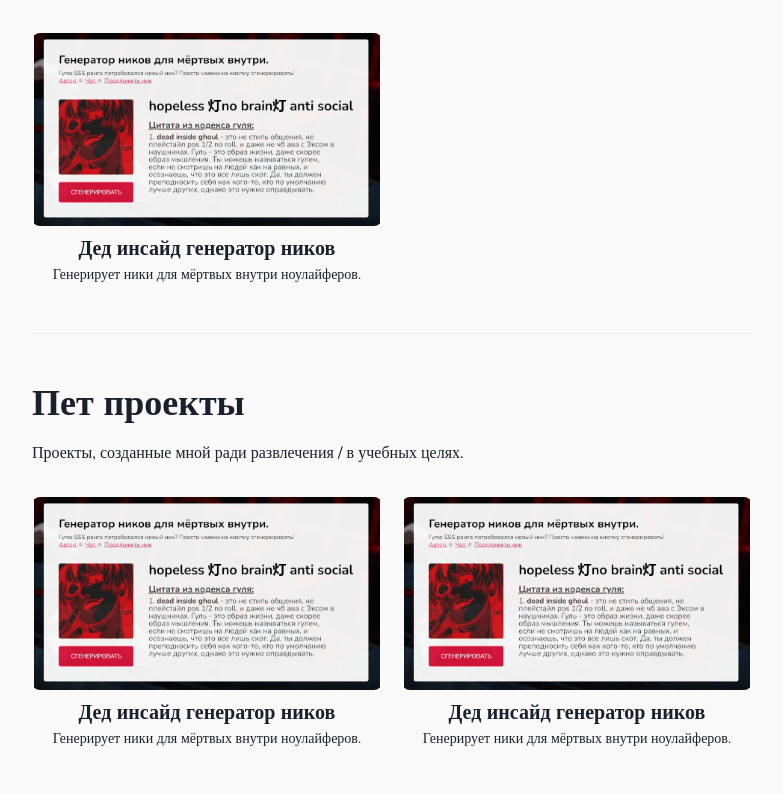
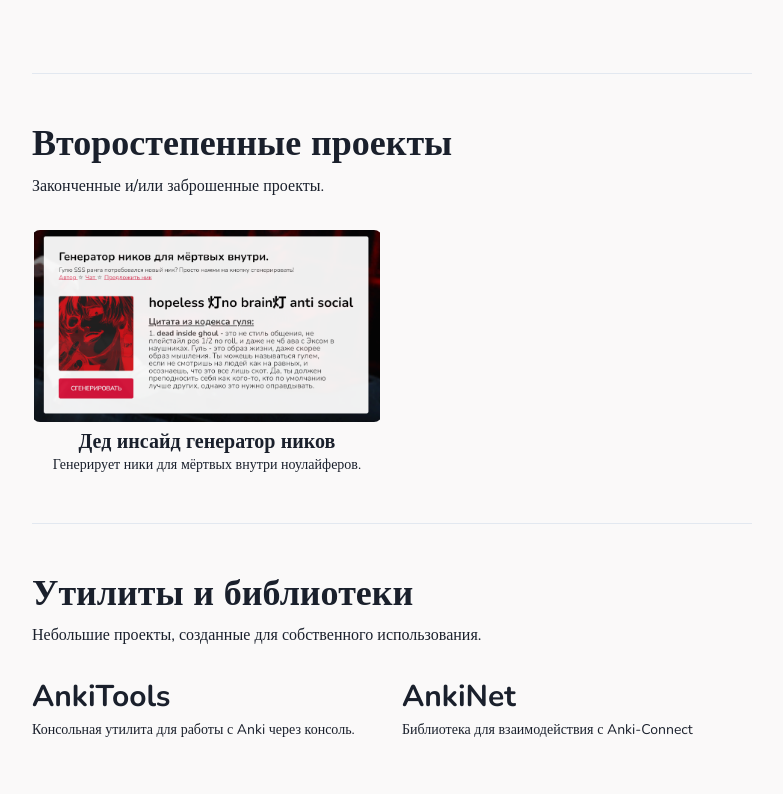
Before and after one commit to mindtnv/gbms, a Next.js app: page /projects in a window 1280 px wide. Shown: the part 366-1160 px from the top of the page, without its empty margins (248-1031 px from the left). Built offline with nearby package versions, Linux system fonts and the light colour scheme.

Commit message:
Refactor Projects

```diff
--- a/components/AppBlock.tsx
+++ b/components/AppBlock.tsx
@@ -9,7 +9,7 @@ export type AppBlockProps = {
 
 const AppBlock = ({ children, delay, ...props }: AppBlockProps) => {
   return (
-    <Box width="100%" as="div" {...props}>
+    <Box width="100%" as="main" {...props}>
       <motion.div
         animate={{ opacity: [0, 1], y: [30, 0] }}
         transition={{
--- a/components/Project.tsx
+++ /dev/null
@@ -1,46 +0,0 @@
-import Link from "next/link";
-import { Box, ChakraProps, LinkBox, Text } from "@chakra-ui/react";
-import Image from "next/image";
-
-export type ProjectProps = {
-  href: string;
-  image: string;
-  title: string;
-  summary: string;
-  target?: string;
-} & ChakraProps;
-
-const Project = ({
-  href,
-  image,
-  title,
-  summary,
-  target = "_blank",
-  ...props
-}: ProjectProps) => {
-  return (
-    <Box w="100%" textAlign="center" {...props}>
-      <Link href={href} scroll={false} passHref>
-        <LinkBox cursor="pointer" as="a" target={target}>
-          <Image
-            src={image}
-            alt={image}
-            width="100%"
-            height={55}
-            layout="responsive"
-            objectFit="contain"
-            style={{ borderRadius: ".5rem" }}
-          />
-          <Box>
-            <Text mt={2} fontSize={20} fontWeight="bold">
-              {title}
-            </Text>
-            <Text fontSize={14}>{summary}</Text>
-          </Box>
-        </LinkBox>
-      </Link>
-    </Box>
-  );
-};
-
-export default Project;
--- /dev/null
+++ b/components/ProjectBlockLink.tsx
@@ -0,0 +1,41 @@
+import Link from "next/link";
+import { Box, ChakraProps, Heading, LinkBox, Text } from "@chakra-ui/react";
+import Image from "next/image";
+import { Project } from "../types";
+
+export type ProjectBlockLinkProps = {
+  project: Project;
+  target?: string;
+} & ChakraProps;
+
+const ProjectBlockLink = ({
+  project,
+  target = "_blank",
+  ...props
+}: ProjectBlockLinkProps) => {
+  return (
+    <Box w="100%" textAlign="center" {...props}>
+      <Link href={project.href} scroll={false} passHref>
+        <LinkBox cursor="pointer" as="a" target={target}>
+          <Image
+            src={project.image}
+            alt={project.image}
+            width="100%"
+            height={55}
+            layout="responsive"
+            objectFit="contain"
+            style={{ borderRadius: ".5rem" }}
+          />
+          <Box>
+            <Heading mt={2} as="h4" size="md">
+              {project.title}
+            </Heading>
+            <Text fontSize={14}>{project.description}</Text>
+          </Box>
+        </LinkBox>
+      </Link>
+    </Box>
+  );
+};
+
+export default ProjectBlockLink;
--- /dev/null
+++ b/components/ProjectInlineLink.tsx
@@ -0,0 +1,31 @@
+import { Project } from "../types";
+import { Box, ChakraProps, Heading, LinkBox, Text } from "@chakra-ui/react";
+import Link from "next/link";
+
+export type ProjectInlineLinkProps = {
+  project: Project;
+  target?: string;
+} & ChakraProps;
+
+const ProjectInlineLink = ({
+  project,
+  target = "_blank",
+  ...props
+}: ProjectInlineLinkProps) => {
+  return (
+    <Box w="100%" {...props}>
+      <Link href={project.href} scroll={false} passHref>
+        <LinkBox cursor="pointer" as="a" target={target}>
+          <Box>
+            <Heading mb={1} as="h4" size="lg">
+              {project.title}
+            </Heading>
+            <Text fontSize={14}>{project.description}</Text>
+          </Box>
+        </LinkBox>
+      </Link>
+    </Box>
+  );
+};
+
+export default ProjectInlineLink;
--- /dev/null
+++ b/data/projects/categories.json
@@ -0,0 +1,22 @@
+{
+  "data": [
+    {
+      "id": 0,
+      "title": "Основные проекты",
+      "description": "Проекты, разработкой или поддержкой которых я занимаюсь в настоящем.",
+      "format": "block"
+    },
+    {
+      "id": 1,
+      "title": "Второстепенные проекты",
+      "description": "Законченные и/или заброшенные проекты.",
+      "format": "block"
+    },
+    {
+      "id": 2,
+      "title": "Утилиты и библиотеки",
+      "description": "Небольшие проекты, созданные для собственного использования.",
+      "format": "inline"
+    }
+  ]
+}
--- /dev/null
+++ b/data/projects/projects.json
@@ -0,0 +1,26 @@
+{
+  "data": [
+    {
+      "id": "0",
+      "title": "Дед инсайд генератор ников",
+      "href": "https://mindtnv.gitlab.io/deadinsidenickgenerator/",
+      "image": "/deadinsidegenerator.png",
+      "description": "Генерирует ники для мёртвых внутри ноулайферов.",
+      "categoryId": 1
+    },
+    {
+      "id": "10",
+      "title": "AnkiTools",
+      "href": "https://gitlab.com/anki-tools/ankitools",
+      "description": "Консольная утилита для работы с Anki через консоль.",
+      "categoryId": 2
+    },
+    {
+      "id": "11",
+      "title": "AnkiNet",
+      "href": "https://gitlab.com/anki-tools/ankinet",
+      "description": "Библиотека для взаимодействия с Anki-Connect",
+      "categoryId": 2
+    }
+  ]
+}
--- a/pages/_app.tsx
+++ b/pages/_app.tsx
@@ -3,7 +3,7 @@ import { ChakraProvider } from "@chakra-ui/react";
 import AppLayout from "../components/layouts/AppLayout";
 import Fonts from "../components/Fonts";
 import theme from "../theme";
-import AnimationLayout from "../components/AnimationLayout";
+import AnimationLayout from "../components/layouts/AnimationLayout";
 
 function MyApp({ Component, pageProps, router }: AppProps) {
   return (
--- a/pages/projects.tsx
+++ b/pages/projects.tsx
@@ -6,13 +6,21 @@ import {
   Text,
   VStack,
 } from "@chakra-ui/react";
-import { NextPage } from "next";
 import AppBlock from "../components/AppBlock";
-import Project from "../components/Project";
 import PageHeader from "../components/PageHeader";
 import Head from "next/head";
+import ProjectBlockLink from "../components/ProjectBlockLink";
+import categories from "../data/projects/categories.json";
+import projects from "../data/projects/projects.json";
+import { Project, ProjectCategory } from "../types";
+import ProjectInlineLink from "../components/ProjectInlineLink";
 
-const ProjectsPage: NextPage = () => {
+export type ProjectsPageProps = {
+  projects: Project[];
+  categories: ProjectCategory[];
+};
+
+const ProjectsPage = ({ projects, categories }: ProjectsPageProps) => {
   return (
     <>
       <Head>
@@ -27,70 +35,49 @@ const ProjectsPage: NextPage = () => {
           <Text align="center">Список всех проектов с моим участием</Text>
         </PageHeader>
 
+        {categories.map((category) => (
+          <Box key={category.title} width="100%">
             <AppBlock delay={0.05}>
               <Box mb={8}>
-            <Heading as="h3" mb={4}>
-              Основные проекты
+                <Heading as="h3" mb={2} textAlign="left">
+                  {category.title}
                 </Heading>
-            <Text>
-              Проекты на которые я потратил много времени и пользуюсь ими /
-              поддерживаю их в настоящем.
-            </Text>
+                <Text textAlign="left">{category.description}</Text>
               </Box>
-          <SimpleGrid columns={{ sm: 1, md: 2 }} spacingX={5} spacingY="3rem">
-            <Project
-              href="https://mindtnv.gitlab.io/deadinsidenickgenerator/"
-              image="/deadinsidegenerator.png"
-              title="Дед инсайд генератор ников"
-              summary="Генерирует ники для мёртвых внутри ноулайферов."
+
+              <SimpleGrid
+                columns={{ sm: 1, md: 2 }}
+                spacingX={5}
+                spacingY={["2rem", "3rem"]}
+              >
+                {projects
+                  .filter((p) => p.categoryId === category.id)
+                  .map((project) =>
+                    category.format === "block" ? (
+                      <ProjectBlockLink project={project} key={project.title} />
+                    ) : (
+                      <ProjectInlineLink
+                        project={project}
+                        key={project.title}
                       />
+                    )
+                  )}
               </SimpleGrid>
             </AppBlock>
-
-        <AppBlock delay={0.2}>
-          <Box mb={8}>
-            <Heading as="h3" mb={4}>
-              Пет проекты
-            </Heading>
-            <Text>
-              Проекты, созданные мной ради развлечения / в учебных целях.
-            </Text>
           </Box>
-          <SimpleGrid columns={{ sm: 1, md: 2 }} spacingX={5} spacingY="3rem">
-            <Project
-              href="https://mindtnv.gitlab.io/deadinsidenickgenerator/"
-              image="/deadinsidegenerator.png"
-              title="Дед инсайд генератор ников"
-              summary="Генерирует ники для мёртвых внутри ноулайферов."
-            />
-            <Project
-              href="https://mindtnv.gitlab.io/deadinsidenickgenerator/"
-              image="/deadinsidegenerator.png"
-              title="Дед инсайд генератор ников"
-              summary="Генерирует ники для мёртвых внутри ноулайферов."
-            />
-            <Project
-              href="https://mindtnv.gitlab.io/deadinsidenickgenerator/"
-              image="/deadinsidegenerator.png"
-              title="Дед инсайд генератор ников"
-              summary="Генерирует ники для мёртвых внутри ноулайферов."
-            />
-          </SimpleGrid>
-        </AppBlock>
-
-        <AppBlock delay={0.35}>
-          <Box mb={8}>
-            <Heading as="h3" mb={4}>
-              Поделки
-            </Heading>
-            <Text>
-              Проекты, созданные мной ради развлечения / в учебных целях.
-            </Text>
-          </Box>
-        </AppBlock>
+        ))}
       </VStack>
     </>
   );
 };
 
+export async function getStaticProps() {
+  return {
+    props: {
+      projects: projects.data,
+      categories: categories.data,
+    },
+  };
+}
+
 export default ProjectsPage;
```
Also changed, not shown: types.d.ts (added, +15 -0 lines), components/layouts/AnimationLayout.tsx (renamed from components/AnimationLayout.tsx), data/projects/README.md (added). Lines whose indentation alone changed are shown as unchanged.
